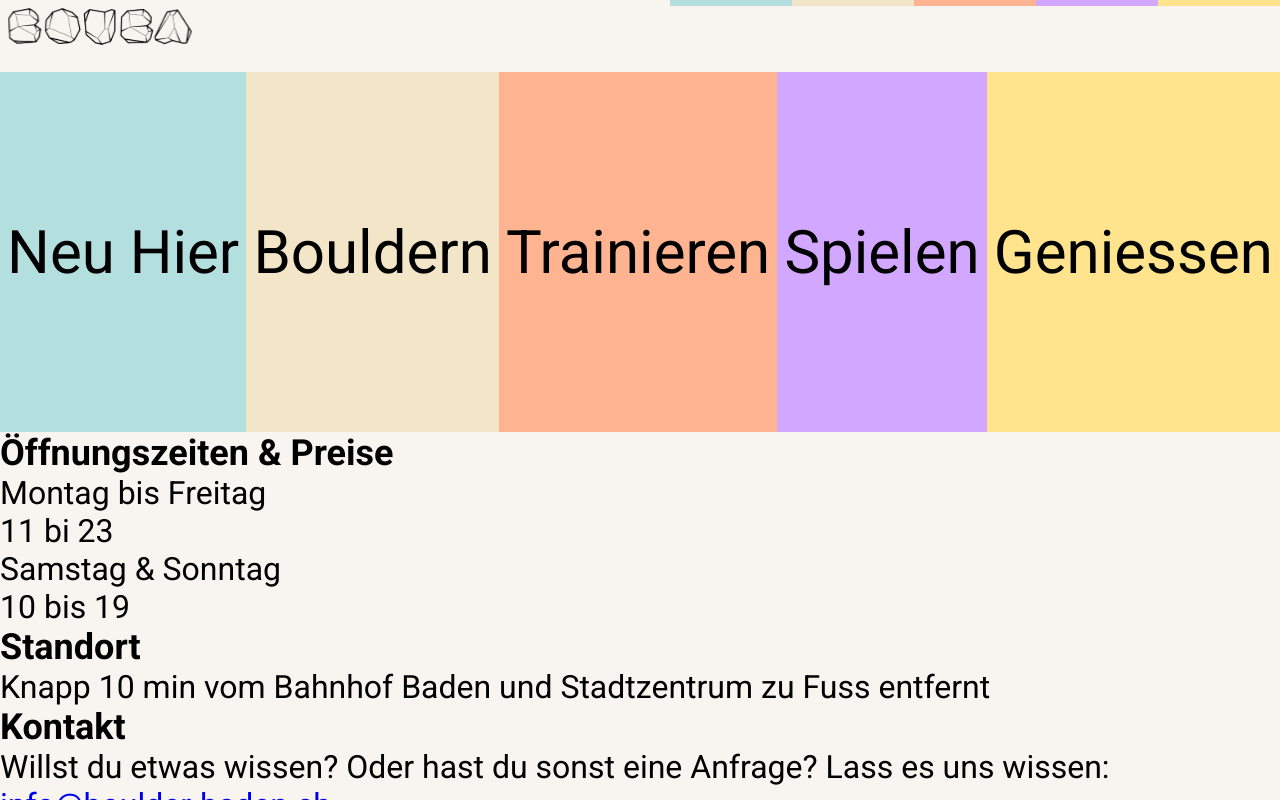
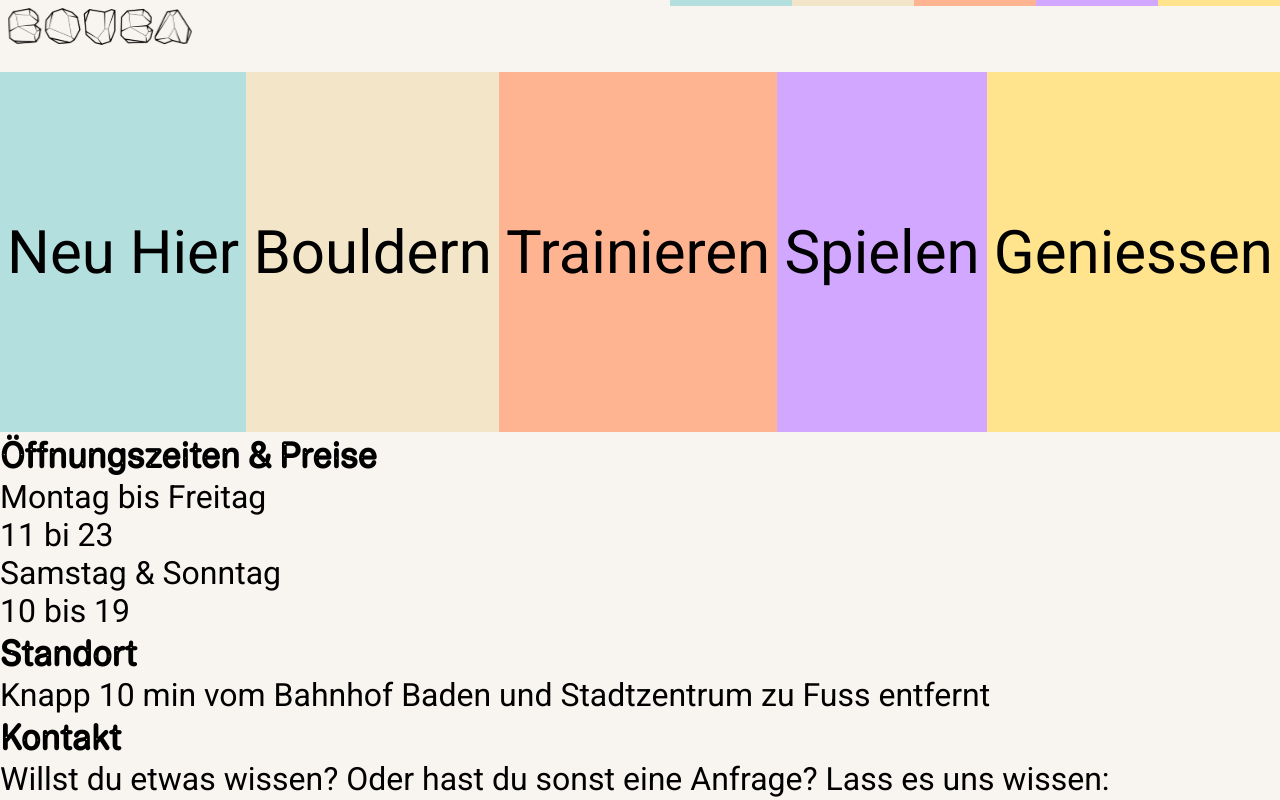
Before and after one commit to escodebar/boulder-baden.ch, a Vue app: page / in a window 1280 px wide. Shown: the top 800 px of the page. Built offline with nearby package versions, Linux system fonts and the light colour scheme; the HTML template or start-up script is replaced by a standard one.

Commit message:
Add ABC Camera fonts for headers

```diff
--- a/src/styles/_global.css
+++ b/src/styles/_global.css
@@ -1,4 +1,9 @@
 @import url("https://fonts.googleapis.com/css2?family=Roboto:ital,wght@0,100..900;1,100..900&display=swap");
+
+@font-face {
+  font-family: "ABCCamera";
+  src: url("@/assets/fonts/ABCCameraRounded-Regular.woff2") format("woff2");
+}
 
 :root {
   --color-base: #f8f4ef;
@@ -29,6 +34,13 @@ body {
   background: var(--color-base);
 }
 
+h1,
+h2,
+h3,
+h4 {
+  font-family: "ABCCamera", sans-serif;
+}
+
 dt,
 dd {
   font-size: 24pt;
```
Also changed, not shown: src/assets/fonts/ABCCameraRounded-Regular.woff (added), src/assets/fonts/ABCCameraRounded-Regular.woff2 (added).
